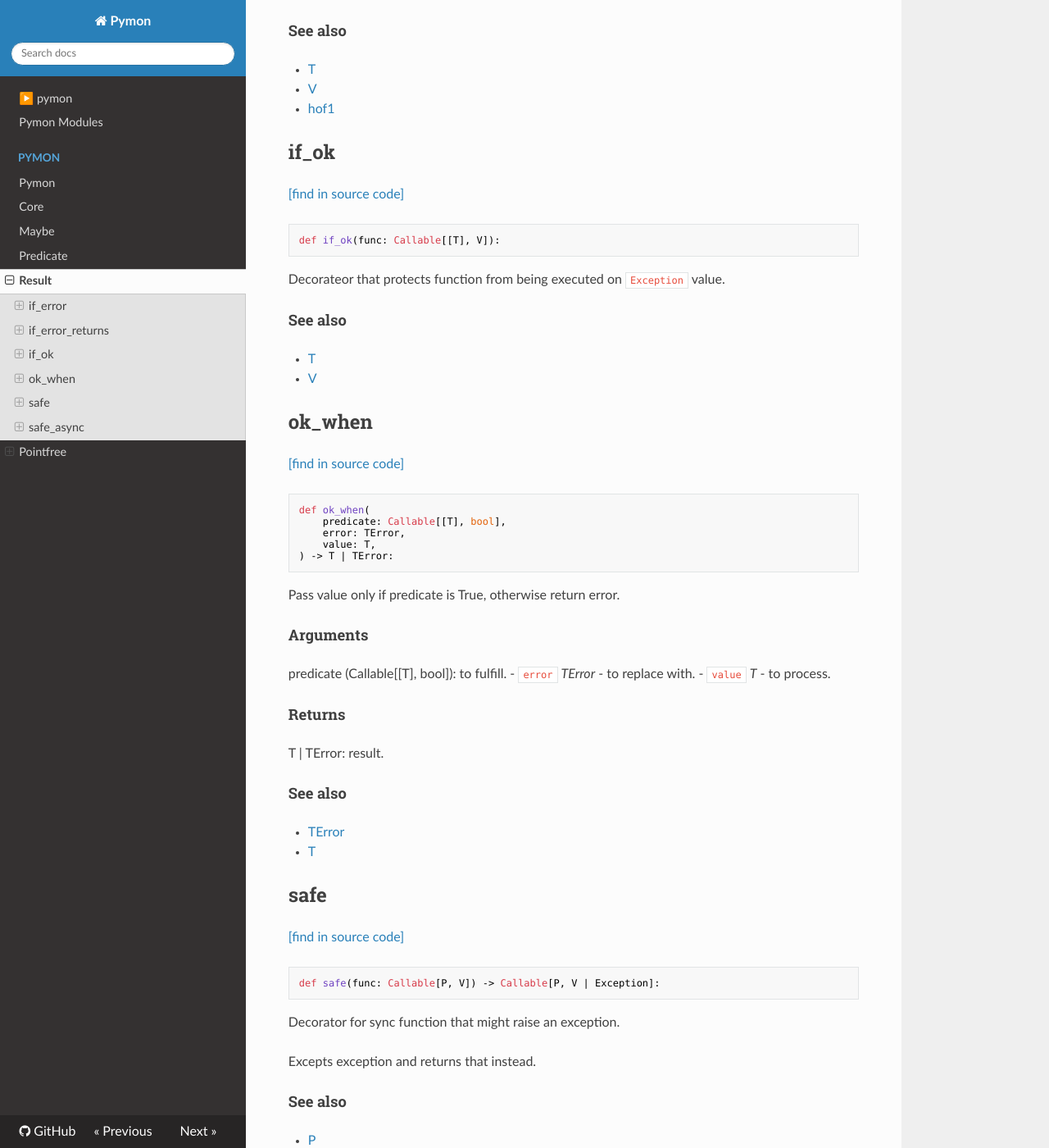
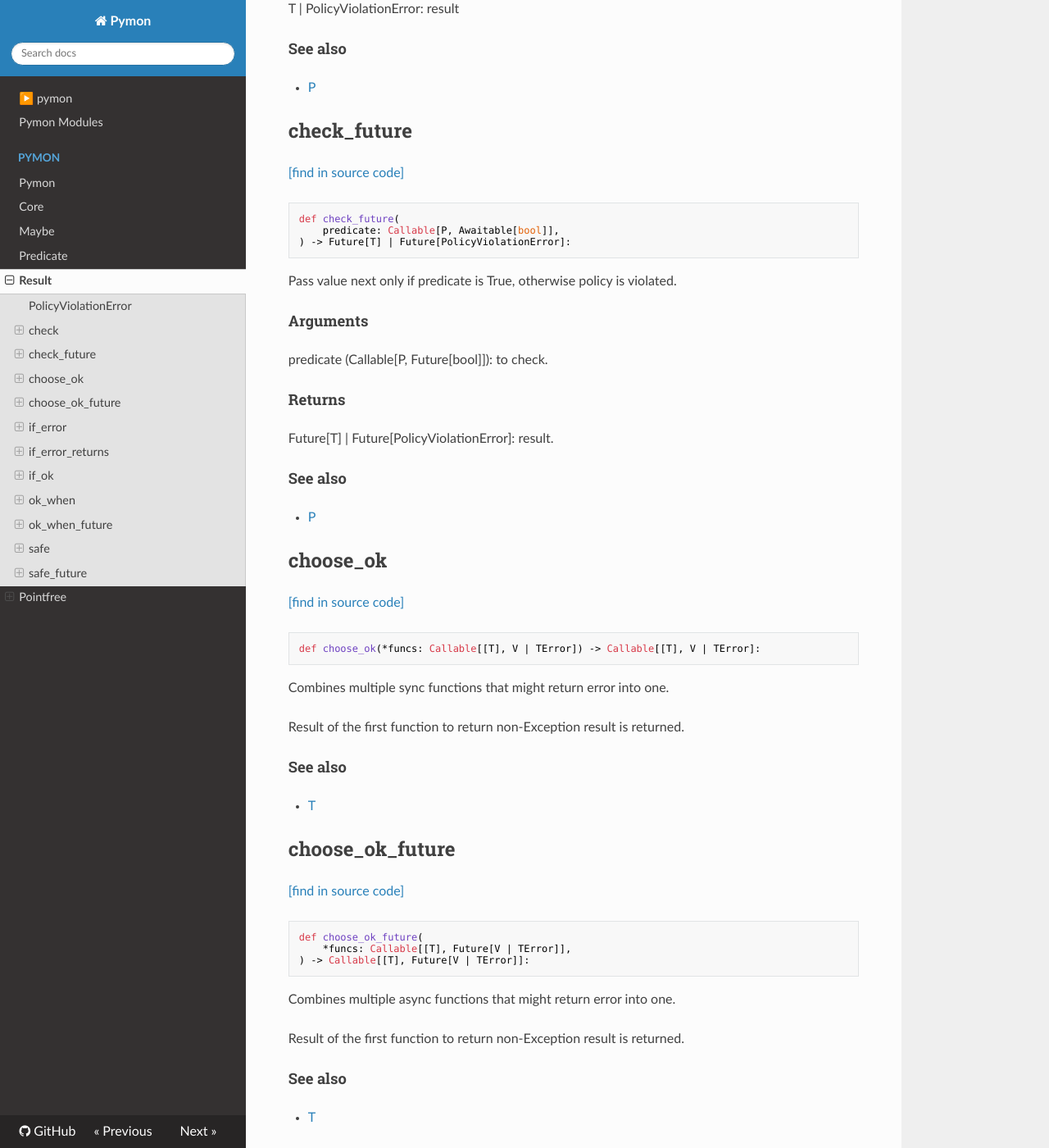
Before and after one commit to katunilya/fundom, an MkDocs documentation site: the page built from docs/pymon/result.md, in a window 1280 px wide and 1400 px high, scrolled down 1132 px. Shown: the whole window at 82% size. Built offline with MkDocs 1.6.1, drawn with Linux system fonts in a browser that asks for light colours; nearby versions of some CDN libraries; some of the changed text lies outside the part shown.

Commit message:
Update docs (#52)

````diff
--- a/docs/pymon/result.md
+++ b/docs/pymon/result.md
@@ -3,16 +3,113 @@
 > Auto-generated documentation for [pymon.result](https://github.com/katunilya/pymon/blob/main/pymon/result.py) module.
 
 - [Pymon](../README.md#-pymon) / [Modules](../MODULES.md#pymon-modules) / [Pymon](index.md#pymon) / Result
+    - [PolicyViolationError](#policyviolationerror)
+    - [check](#check)
+    - [check_future](#check_future)
+    - [choose_ok](#choose_ok)
+    - [choose_ok_future](#choose_ok_future)
     - [if_error](#if_error)
     - [if_error_returns](#if_error_returns)
     - [if_ok](#if_ok)
     - [ok_when](#ok_when)
+    - [ok_when_future](#ok_when_future)
     - [safe](#safe)
-    - [safe_async](#safe_async)
+    - [safe_future](#safe_future)
+
+## PolicyViolationError
+
+[[find in source code]](https://github.com/katunilya/pymon/blob/main/pymon/result.py#L137)
+
+```python
+dataclass(slots=True, frozen=True)
+class PolicyViolationError(Exception):
+```
+
+Exception that marks that policy is violated.
+
+## check
+
+[[find in source code]](https://github.com/katunilya/pymon/blob/main/pymon/result.py#L143)
+
+```python
+def check(predicate: Callable[P, bool]) -> T | PolicyViolationError:
+```
+
+Pass value next only if predicate is True, otherwise policy is violated.
+
+#### Arguments
+
+- `predicate` *Predicate[T]* - to check.
+
+#### Returns
+
+T | PolicyViolationError: result
+
+#### See also
+
+- [P](#p)
+
+## check_future
+
+[[find in source code]](https://github.com/katunilya/pymon/blob/main/pymon/result.py#L155)
+
+```python
+def check_future(
+    predicate: Callable[P, Awaitable[bool]],
+) -> Future[T] | Future[PolicyViolationError]:
+```
+
+Pass value next only if predicate is True, otherwise policy is violated.
+
+#### Arguments
+
+predicate (Callable[P, Future[bool]]): to check.
+
+#### Returns
+
+Future[T] | Future[PolicyViolationError]: result.
+
+#### See also
+
+- [P](#p)
+
+## choose_ok
+
+[[find in source code]](https://github.com/katunilya/pymon/blob/main/pymon/result.py#L169)
+
+```python
+def choose_ok(*funcs: Callable[[T], V | TError]) -> Callable[[T], V | TError]:
+```
+
+Combines multiple sync functions that might return error into one.
+
+Result of the first function to return non-Exception result is returned.
+
+#### See also
+
+- [T](#t)
+
+## choose_ok_future
+
+[[find in source code]](https://github.com/katunilya/pymon/blob/main/pymon/result.py#L190)
+
+```python
+def choose_ok_future(
+    *funcs: Callable[[T], Future[V | TError]],
+) -> Callable[[T], Future[V | TError]]:
+```
+
+Combines multiple async functions that might return error into one.
+
+Result of the first function to return non-Exception result is returned.
+
+#### See also
+
+- [T](#t)
 
 ## if_error
 
-[[find in source code]](https://github.com/katunilya/pymon/blob/main/pymon/result.py#L25)
+[[find in source code]](https://github.com/katunilya/pymon/blob/main/pymon/result.py#L26)
 
 ```python
 def if_error(func: Callable[[T], V]):
@@ -27,7 +124,7 @@ Decorator that executes some function only on `Exception` input.
 
 ## if_error_returns
 
-[[find in source code]](https://github.com/katunilya/pymon/blob/main/pymon/result.py#L39)
+[[find in source code]](https://github.com/katunilya/pymon/blob/main/pymon/result.py#L40)
 
 ```python
 @hof1
@@ -53,13 +150,13 @@ V | T: error-safe result.
 
 ## if_ok
 
-[[find in source code]](https://github.com/katunilya/pymon/blob/main/pymon/result.py#L11)
+[[find in source code]](https://github.com/katunilya/pymon/blob/main/pymon/result.py#L12)
 
 ```python
 def if_ok(func: Callable[[T], V]):
 ```
 
-Decorateor that protects function from being executed on `Exception` value.
+Decorator that protects function from being executed on `Exception` value.
 
 #### See also
 
@@ -94,10 +192,42 @@ T | TError: result.
 
 - [TError](#terror)
 - [T](#t)
+- [hof2](core.md#hof2)
+
+## ok_when_future
+
+[[find in source code]](https://github.com/katunilya/pymon/blob/main/pymon/result.py#L119)
+
+```python
+@hof2
+def ok_when_future(
+    predicate: Callable[[T], Awaitable[bool]],
+    error: TError,
+    value: T,
+) -> Future[T] | Future[TError]:
+```
+
+Pass value only if async predicate is True, otherwise return error.
+
+#### Arguments
+
+predicate (Callable[[T], bool]): to fulfill.
+- `error` *TError* - to replace with.
+- `value` *T* - to process.
+
+#### Returns
+
+Future[T] | Future[TError]: result.
+
+#### See also
+
+- [TError](#terror)
+- [T](#t)
+- [hof2](core.md#hof2)
 
 ## safe
 
-[[find in source code]](https://github.com/katunilya/pymon/blob/main/pymon/result.py#L60)
+[[find in source code]](https://github.com/katunilya/pymon/blob/main/pymon/result.py#L61)
 
 ```python
 def safe(func: Callable[P, V]) -> Callable[P, V | Exception]:
@@ -112,14 +242,14 @@ Excepts exception and returns that instead.
 - [P](#p)
 - [V](#v)
 
-## safe_async
+## safe_future
 
-[[find in source code]](https://github.com/katunilya/pymon/blob/main/pymon/result.py#L76)
+[[find in source code]](https://github.com/katunilya/pymon/blob/main/pymon/result.py#L77)
 
 ```python
-def safe_async(
+def safe_future(
     func: Callable[P, Awaitable[V]],
-) -> Callable[P, Awaitable[V | Exception]]:
+) -> Callable[P, Future[V | TError]]:
 ```
 
 Decorator for async function that might raise an exception.
````
Also changed, not shown: other parts of docs/pymon/result.md (+1 -0 lines), docs/pymon/core.md (+94 -28 lines), docs/pymon/predicate.md (+49 -19 lines).
